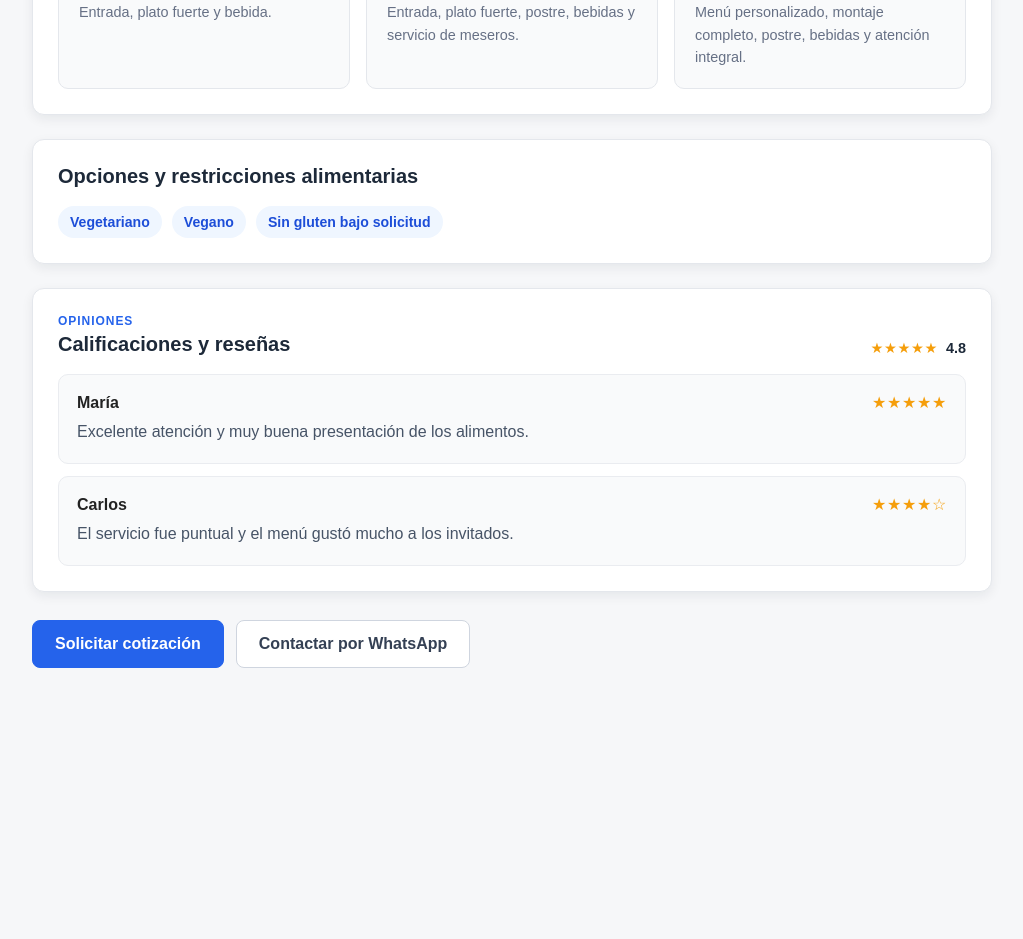
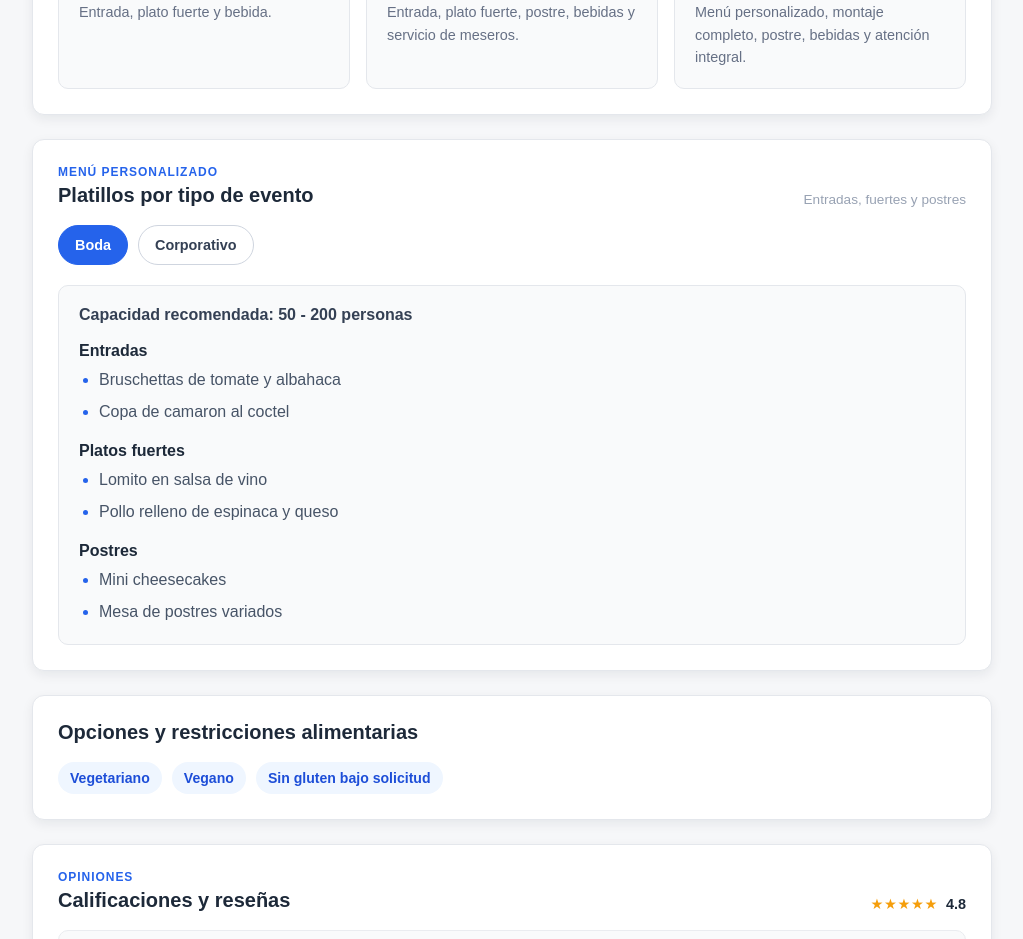
Before and after one commit to Brxck2203/CateringService, a React (Vite) app: page /catering/1 in a window 1280 px wide. Shown: the part 1100-2039 px from the top of the page, without its empty margins (128-1151 px from the left). Before the commit the page ends 1832 px from the top, so only its background shows below. Built offline with nearby package versions, Linux system fonts and the light colour scheme.

Commit message:
feat: mostrar catalogo de menu personalizado en detalle

```diff
--- a/src/index.css
+++ b/src/index.css
@@ -457,6 +457,94 @@ a {
   line-height: 1.55;
 }
 
+/* =========================
+   CATÁLOGO PERSONALIZADO
+   ========================= */
+.menu-catalog__tabs {
+  display: flex;
+  flex-wrap: wrap;
+  gap: 10px;
+  margin-bottom: 20px;
+}
+
+.menu-catalog__tab {
+  min-height: 40px;
+  padding: 0 16px;
+  border: 1px solid #cfd5df;
+  border-radius: 999px;
+  background: #ffffff;
+  color: #344054;
+  cursor: pointer;
+  font-size: 0.9rem;
+  font-weight: 700;
+  transition: background-color 0.2s ease, border-color 0.2s ease, color 0.2s ease;
+}
+
+.menu-catalog__tab:hover,
+.menu-catalog__tab:focus-visible {
+  border-color: #2563eb;
+  background: #eff6ff;
+  color: #1d4ed8;
+  outline: none;
+}
+
+.menu-catalog__tab--active {
+  border-color: #2563eb;
+  background: #2563eb;
+  color: #ffffff;
+}
+
+.menu-catalog__tab--active:hover,
+.menu-catalog__tab--active:focus-visible {
+  border-color: #1d4ed8;
+  background: #1d4ed8;
+  color: #ffffff;
+}
+
+.menu-catalog__panel {
+  padding: 20px;
+  border: 1px solid #e4e7ec;
+  border-radius: 10px;
+  background: #f9fafb;
+}
+
+.menu-catalog__capacity {
+  margin-bottom: 18px;
+  color: #344054;
+  font-weight: 700;
+}
+
+.dish-list + .dish-list {
+  margin-top: 18px;
+}
+
+.dish-list__title {
+  margin-bottom: 8px;
+  color: #1d2939;
+  font-size: 1rem;
+}
+
+.dish-list__items {
+  display: grid;
+  gap: 8px;
+  padding-left: 20px;
+  color: #475467;
+  line-height: 1.5;
+}
+
+.dish-list__item::marker {
+  color: #2563eb;
+}
+
+.menu-catalog--empty {
+  padding: 20px;
+  border: 1px dashed #cfd5df;
+  border-radius: 10px;
+  background: #f9fafb;
+  color: #667085;
+  line-height: 1.55;
+}
+
 .tag-list {
   display: flex;
   flex-wrap: wrap;
@@ -753,6 +841,14 @@ a {
     white-space: normal;
   }
 
+  .menu-catalog__tabs {
+    flex-direction: column;
+  }
+
+  .menu-catalog__tab {
+    width: 100%;
+  }
+
   .detail-actions,
   .quote-form__actions {
     flex-direction: column !important;
--- a/src/pages/CateringDetail.jsx
+++ b/src/pages/CateringDetail.jsx
@@ -1,5 +1,7 @@
 import { useParams, Link } from "react-router-dom";
 import cateringData from "../data/cateringData";
+import MenuCatalog from "../components/MenuCatalog";
+import menuCatalogData from "../data/menuCatalogData";
 
 function Stars({ value }) {
   const rounded = Math.round(value);
@@ -24,8 +26,9 @@ function CateringDetail() {
   }
 
   const whatsappUrl = `${catering.contacto.whatsapp}?text=${encodeURIComponent(
-    `Hola, vi su perfil en Catering Services y quisiera consultar por un evento.`,
+    "Hola, vi su perfil en Catering Services y quisiera consultar por un evento.",
   )}`;
+  const menuPersonalizado = menuCatalogData[catering.id] ?? [];
 
   return (
     <main className="catering-detail">
@@ -94,6 +97,17 @@ function CateringDetail() {
         </div>
       </section>
 
+      <section className="detail-card detail-menu">
+        <div className="section-heading">
+          <div>
+            <p className="section-eyebrow">Menú personalizado</p>
+            <h2>Platillos por tipo de evento</h2>
+          </div>
+          <span className="muted-text">Entradas, fuertes y postres</span>
+        </div>
+        <MenuCatalog menuPersonalizado={menuPersonalizado} />
+      </section>
+
       <section className="detail-card">
         <h2>Opciones y restricciones alimentarias</h2>
         <div className="tag-list">
```
